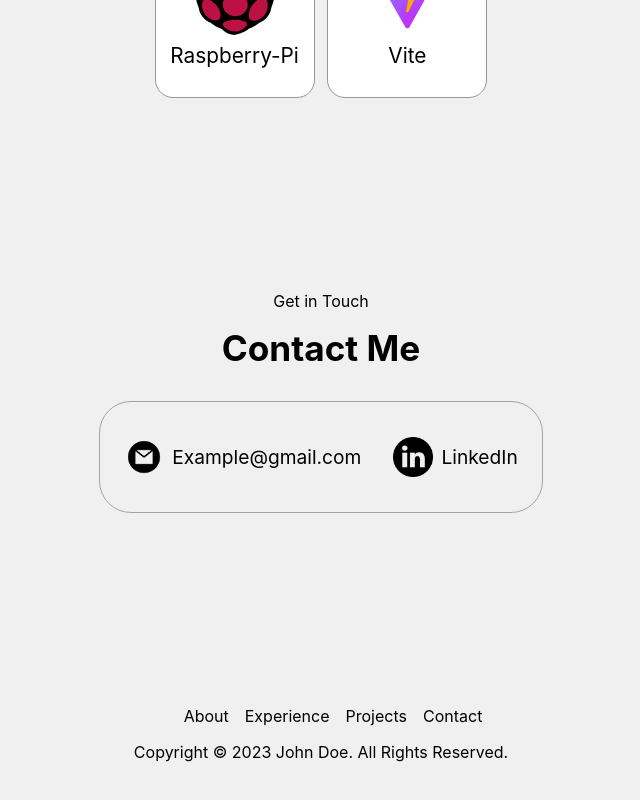
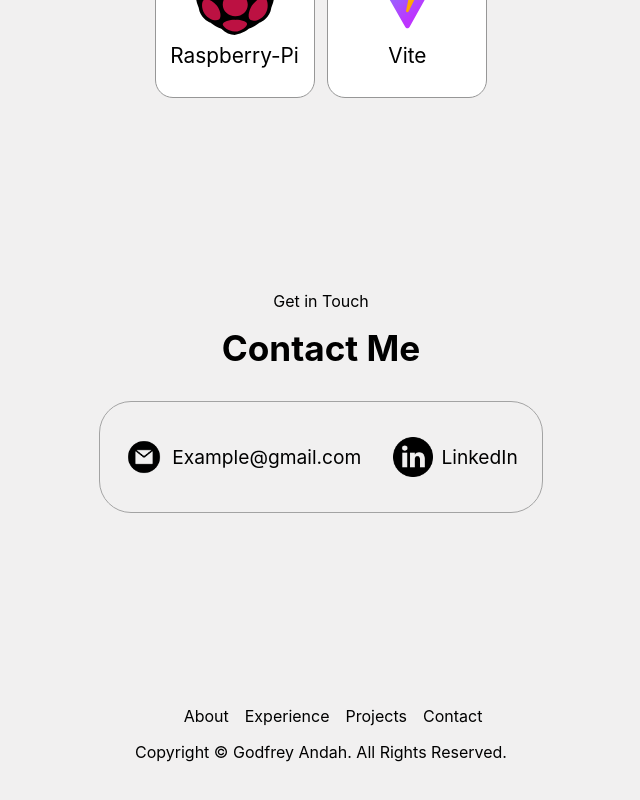
Before and after one commit to MrAndah/Portfolio, a React (Vite) app: page / in a window 1280 px wide. Shown: the part 1477-2277 px from the top of the page, without its empty margins (319-959 px from the left). Built offline with nearby package versions, Linux system fonts and the light colour scheme.

Commit message:
copyright

```diff
--- a/src/contact.jsx
+++ b/src/contact.jsx
@@ -37,7 +37,7 @@
                         </ul>
                     </div>
                 </div>
-                <p>Copyright &#169; 2023 John Doe. All Rights Reserved.</p>
+                <p>Copyright &#169;  Godfrey Andah. All Rights Reserved.</p>
             </footer>
         </section>
     )
```
